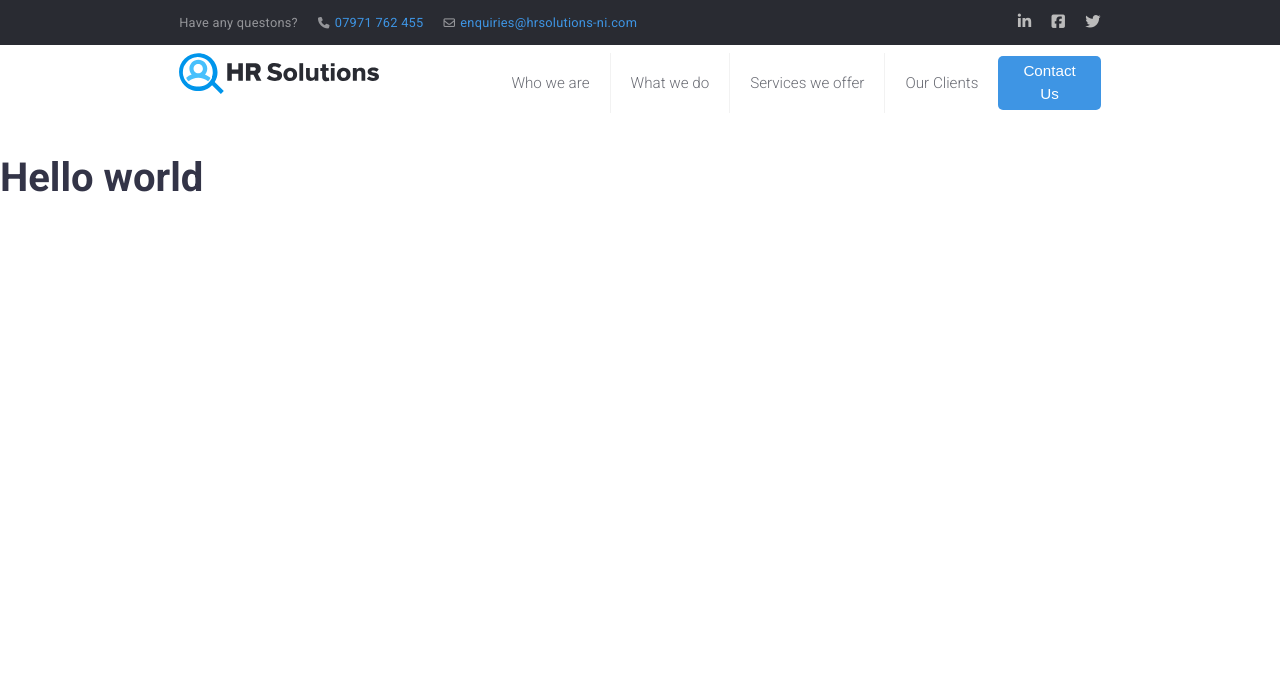
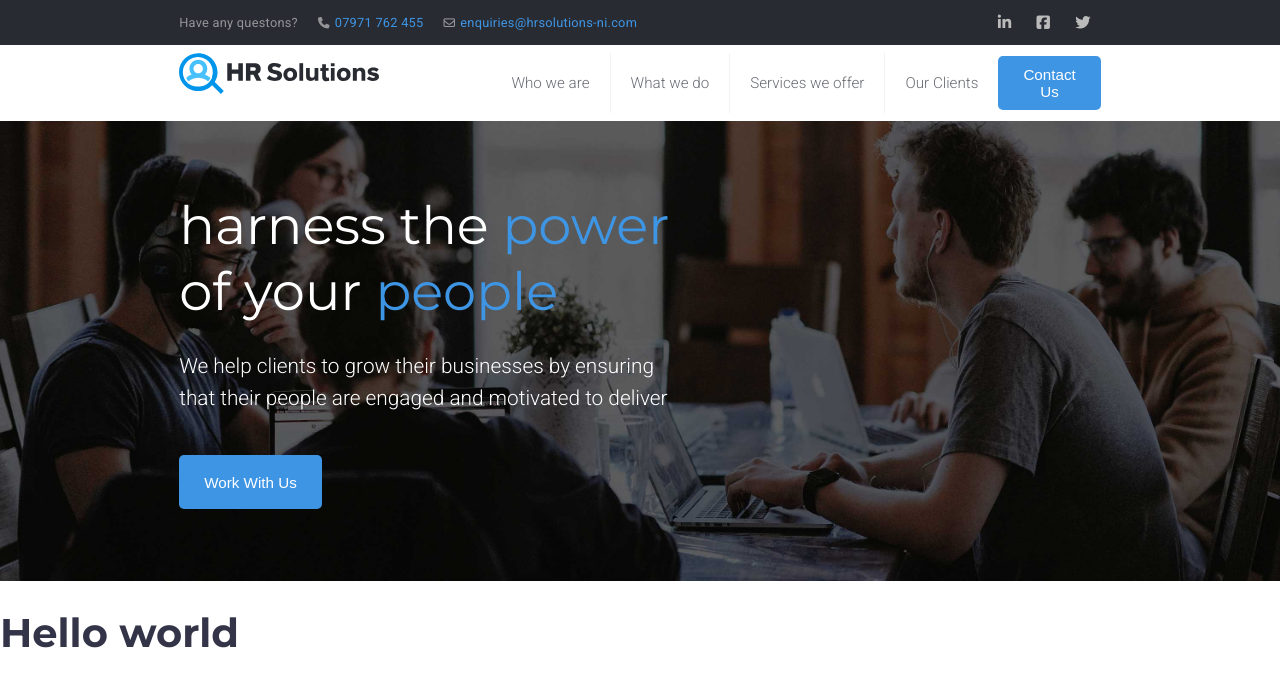
Before and after one commit to simonmcferran/hr-solutions, a website: page src/index.html in a window 1280 px wide. Drawn offline with Linux system fonts and the light colour scheme.

Commit message:
adding the hero banner

```diff
--- a/src/index.html
+++ b/src/index.html
@@ -58,6 +58,21 @@
     </div>
   </section>
 </header>
+<section class="heroBanner">
+  <div class="container vertical-center">
+    <div class="row">
+      <div class="col-12">
+        <div class="bannerInfo">
+          <h1>harness the <span class="highlight">power</span>
+            of your <span class="highlight">people</span></h1>
+          <h3>We help clients to grow their businesses by ensuring<br/>
+            that their people are engaged and motivated to deliver</h3>
+          <button class="buttonPrimary">Work With Us</button>
+        </div>
+      </div>
+    </div>
+  </div>
+</section>
 <h1>Hello world</h1>
 <script src="https://kit.fontawesome.com/b04f1925ef.js"></script>
 <script src="js/scripts.js"></script>
--- a/src/scss/base/_font.scss
+++ b/src/scss/base/_font.scss
@@ -1,4 +1,5 @@
 @import url('https://fonts.googleapis.com/css?family=Roboto:100,300,400,500,700,900&display=swap');
+@import url('https://fonts.googleapis.com/css?family=Montserrat:400,500,600,700&display=swap');
 
 $base-font-size: 16px;
 
@@ -6,3 +7,11 @@ body {
   font-family: "Roboto", Arial, Tahoma, sans-serif;
   font-size: $base-font-size;
 }
+
+h1, h2, h3, h4, h5, h6 {
+  font-family: 'Montserrat', sans-serif;
+}
+
+.highlight {
+  color: #3e95e4;
+}
--- a/src/scss/components/_button.scss
+++ b/src/scss/components/_button.scss
@@ -14,6 +14,7 @@ button {
     height: 54px;
     padding: 0 25px;
     transition: background-color 0.4s ease-out;
+    font-weight: 300;
 
     &:hover {
       background-color: #68bff6;
--- /dev/null
+++ b/src/scss/components/_hero-banner.scss
@@ -0,0 +1,26 @@
+.heroBanner {
+  background-image: url("../../assets/img/hero-banner.jpg");
+  background-position: bottom center;
+  background-repeat: no-repeat;
+  background-size: cover;
+  background-color: #292b32;
+  h1 {
+    color: #ffffff;
+    font-size: 3.3em;
+    font-weight: 400;
+    line-height: 1.25;
+    max-width: 530px;
+    margin: 0 0 0.5em;
+  }
+  h3 {
+    font-size: 1.3em;
+    color: white;
+    margin: 0 0 2em;
+    font-weight: 300;
+    line-height: 1.5;
+    font-family: "Roboto", Arial, Tahoma, sans-serif;
+  }
+  .bannerInfo {
+    padding: 4em 0;
+  }
+}
--- a/src/scss/components/_index.scss
+++ b/src/scss/components/_index.scss
@@ -1,2 +1,3 @@
 @import "button";
 @import "navigation";
+@import "hero-banner";
--- a/src/scss/components/_navigation.scss
+++ b/src/scss/components/_navigation.scss
@@ -9,6 +9,7 @@ nav {
       justify-content: flex-end;
       align-items: center;
     }
+
     li:not(:last-child) {
       a {
         border-width: 0 1px 0 0;
@@ -28,6 +29,7 @@ nav {
       color: #6a6c74;
       font-weight: 300;
       transition: color 0.4s ease-out;
+
       &:hover {
         color: #3e95e4;
       }
--- a/src/scss/header/_header.scss
+++ b/src/scss/header/_header.scss
@@ -40,7 +40,7 @@
   &Social {
     display: flex;
     justify-content: flex-end;
-
+a {padding: 10px}
     i {
       color: #bbbbbb;
       transition: color 0.4s ease-out;
@@ -48,7 +48,7 @@
     }
 
     li:not(:last-child) {
-      margin-right: 20px;
+      margin-right: 5px;
     }
 
     a:hover i {
--- a/src/scss/layout/_simple-grid.scss
+++ b/src/scss/layout/_simple-grid.scss
@@ -26,7 +26,6 @@ body {
 
 * {
   color: $dark-grey;
-  line-height: $font-height;
 }
 
 // typography
```
Also changed, not shown: src/assets/img/hero-banner.jpg (added), src/css/main.css.
